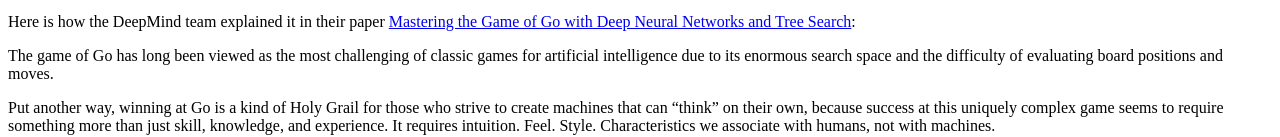
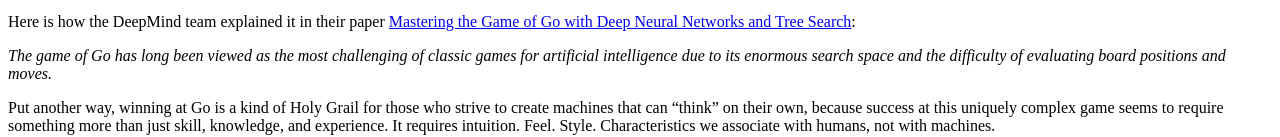
Before and after one commit to brite107/udacity-front-end-nanodegree, a plain HTML site: page mockup-to-article/index.html in a window 1280 px wide. Shown: the part 853-990 px from the top of the page. Drawn offline with Linux system fonts and the light colour scheme.

Commit message:
Add emphasis to paragraph 'The game of Go'

```diff
--- a/mockup-to-article/index.html
+++ b/mockup-to-article/index.html
@@ -31,7 +31,7 @@
 
   <p>Here is how the DeepMind team explained it in their paper <a href="http://airesearch.com/wp-content/uploads/2016/01/deepmind-mastering-go.pdf">Mastering the Game of Go with Deep Neural Networks and Tree Search</a>:</p>
 
-  <p>The game of Go has long been viewed as the most challenging of classic games for artificial intelligence due to its enormous search space and the difficulty of evaluating board positions and moves.</p>
+  <p><em>The game of Go has long been viewed as the most challenging of classic games for artificial intelligence due to its enormous search space and the difficulty of evaluating board positions and moves.</em></p>
 
   <p>Put another way, winning at Go is a kind of Holy Grail for those who strive to create machines that can “think” on their own, because success at this uniquely complex game seems to require something more than just skill, knowledge, and experience. It requires intuition. Feel. Style. Characteristics we associate with humans, not with machines.</p>
 
```
